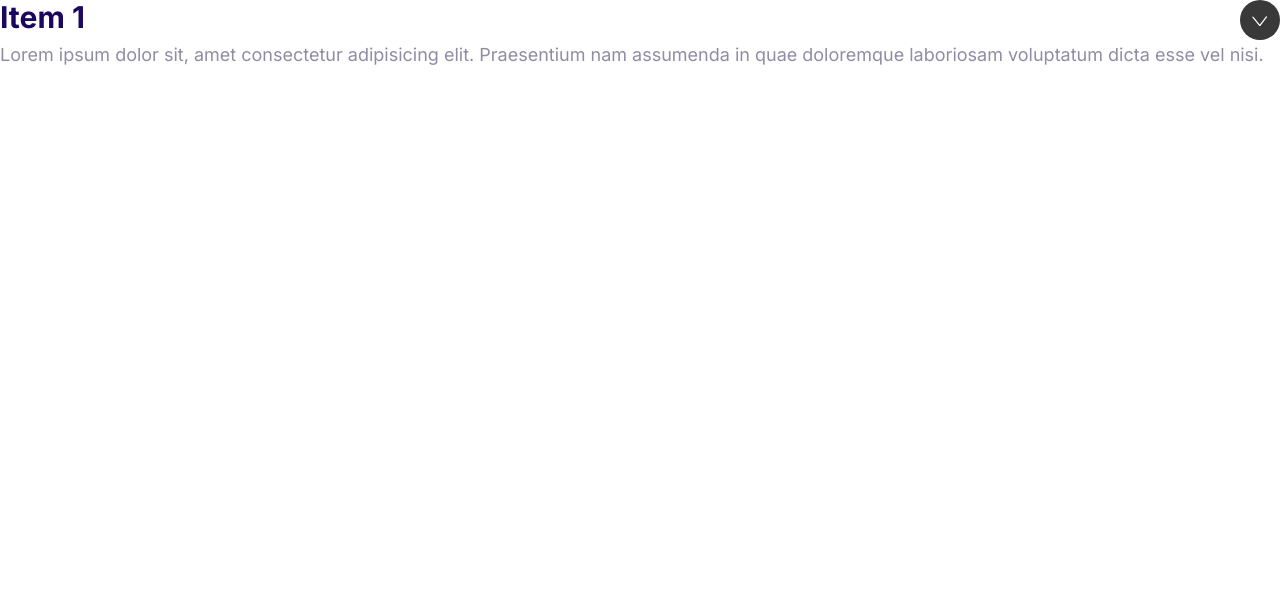
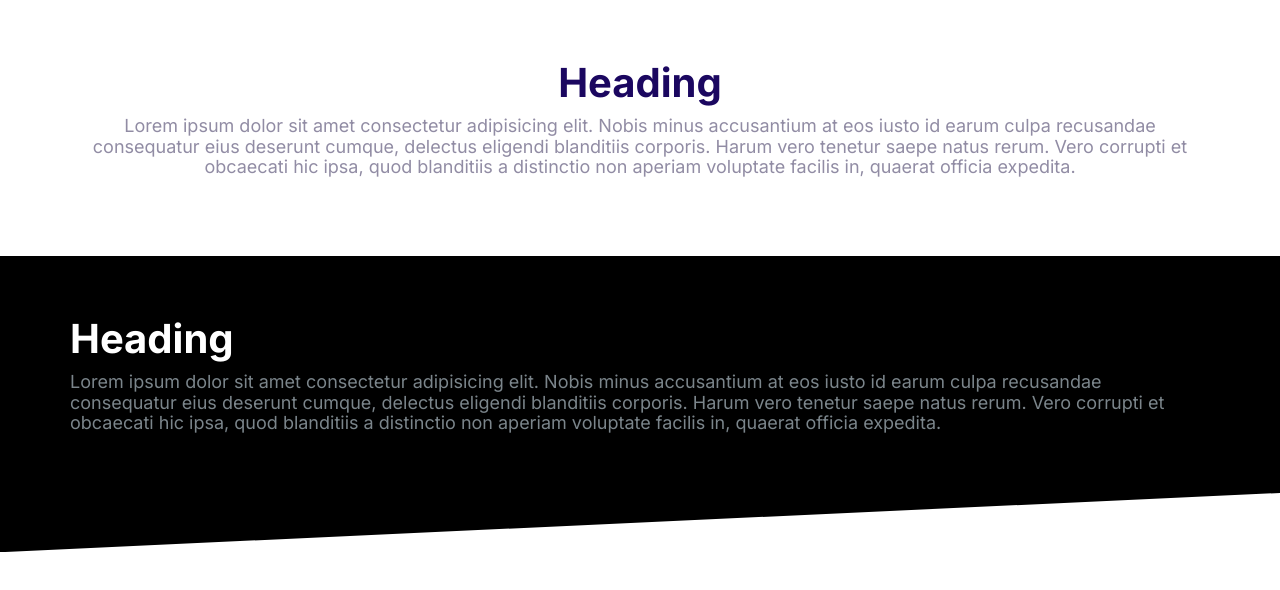
Before and after one commit to RukhsarDayma/Pest-Terminator, a plain HTML site: page index.html in a window 1280 px wide. Drawn offline with Linux system fonts and the light colour scheme.

Commit message:
defining block components.

```diff
--- a/css/style.css
+++ b/css/style.css
@@ -477,3 +477,33 @@ a {
   max-height: 100vh;
   opacity: 1;
 }
+/*Blocks*/
+.block {
+  --padding-vertical: 6rem;
+  padding: var(--padding-vertical) 2rem;
+}
+.block__heading {
+  margin-top: 0;
+}
+.block__header {
+  text-align: center;
+}
+.block--dark {
+  background: #000;
+  color: #7b858b;
+}
+.block--dark .block__heading {
+  color: #fff;
+}
+.block--skewed-right {
+  padding-bottom: calc(var(--padding-vertical) + 4rem);
+  clip-path: polygon(0% 0%, 100% 0%, 100% 100%, 0% 80%);
+}
+.block--skewed-left {
+  padding-bottom: calc(var(--padding-vertical) + 4rem);
+  clip-path: polygon(0% 0%, 100% 0%, 100% 80%, 0% 100%);
+}
+.container {
+  max-width: 1140px;
+  margin: 0 auto;
+}
--- a/index.html
+++ b/index.html
@@ -14,19 +14,32 @@
     <link rel="stylesheet" href="css/style.css" />
   </head>
   <body>
-    <div class="collapsible collapsible--expanded">
-      <header class="collapsible__header">
-        <h2 class="collapsible__heading">Item 1</h2>
-        <svg class="icon icon--white collapsible__chevron">
-          <use xlink:href="images/sprite.svg#chevron"></use>
-        </svg>
+    <section class="block container">
+      <header class="block__header">
+        <h2 class="block__heading">Heading</h2>
+        <p>
+          Lorem ipsum dolor sit amet consectetur adipisicing elit. Nobis minus
+          accusantium at eos iusto id earum culpa recusandae consequatur eius
+          deserunt cumque, delectus eligendi blanditiis corporis. Harum vero
+          tenetur saepe natus rerum. Vero corrupti et obcaecati hic ipsa, quod
+          blanditiis a distinctio non aperiam voluptate facilis in, quaerat
+          officia expedita.
+        </p>
       </header>
-      <div class="collapsible__content">
-        Lorem ipsum dolor sit, amet consectetur adipisicing elit. Praesentium
-        nam assumenda in quae doloremque laboriosam voluptatum dicta esse vel
-        nisi.
+    </section>
+    <section class="block block--dark block--skewed-left">
+      <div class="container">
+        <h2 class="block__heading">Heading</h2>
+        <p>
+          Lorem ipsum dolor sit amet consectetur adipisicing elit. Nobis minus
+          accusantium at eos iusto id earum culpa recusandae consequatur eius
+          deserunt cumque, delectus eligendi blanditiis corporis. Harum vero
+          tenetur saepe natus rerum. Vero corrupti et obcaecati hic ipsa, quod
+          blanditiis a distinctio non aperiam voluptate facilis in, quaerat
+          officia expedita.
+        </p>
       </div>
-    </div>
+    </section>
     <script src="js/main.js"></script>
   </body>
 </html>
```
Also changed, not shown: components/blocks.html (added, +24 -0 lines).
